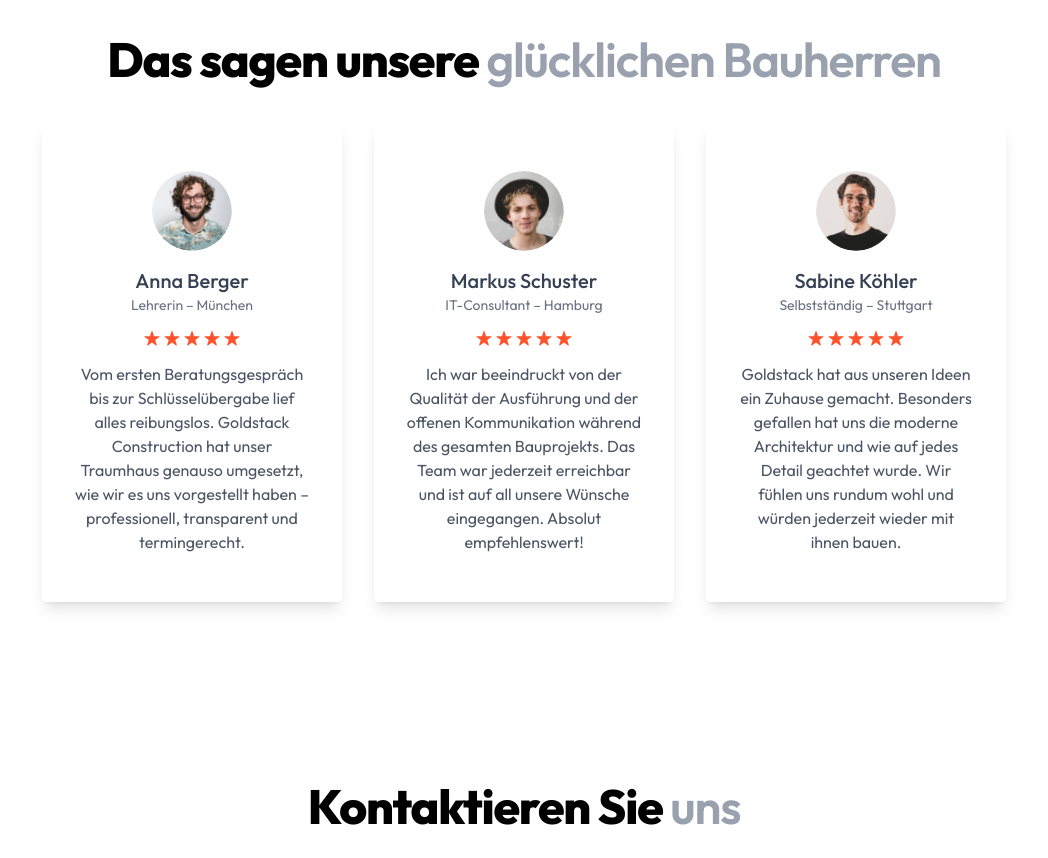
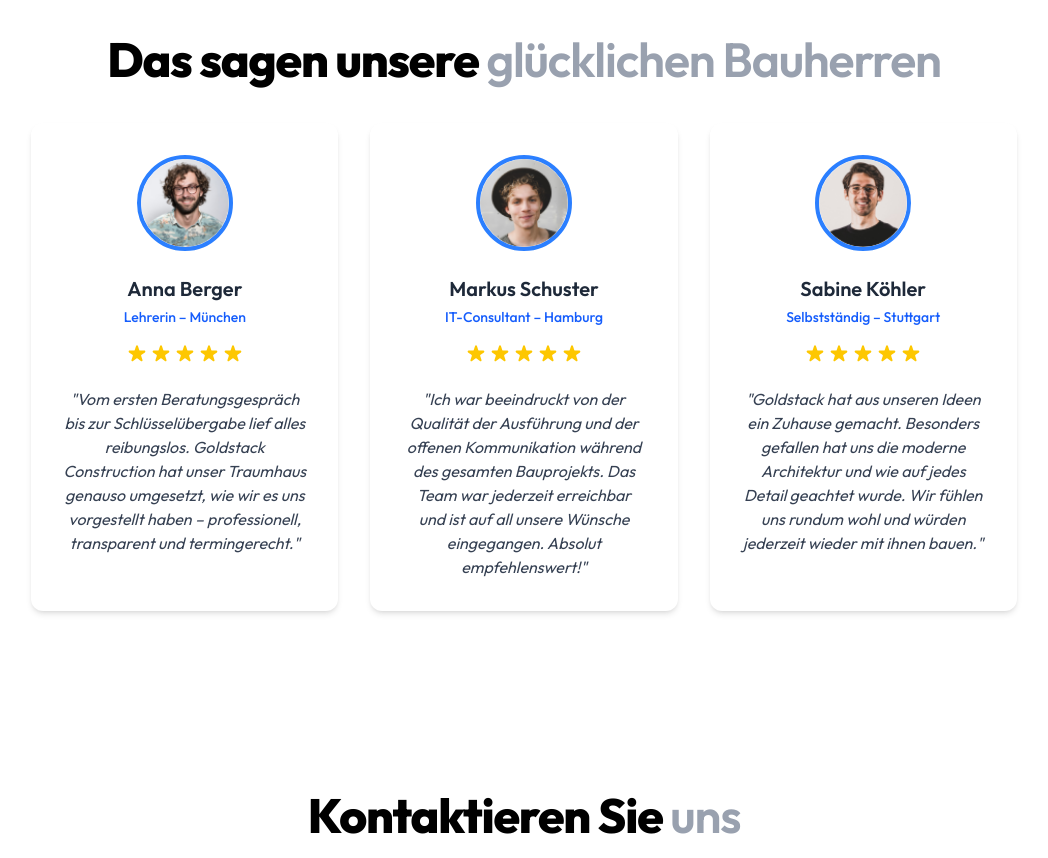
Before and after one commit to sarangan16/real-estate, a React (Vite) app: page / in a window 1280 px wide. Shown: the part 2480-3338 px from the top of the page, without its empty margins (116-1164 px from the left). Built offline with nearby package versions, Linux system fonts and the light colour scheme.

Commit message:
changes in tesimonial design pushed and fixe

```diff
--- a/src/components/Testimonial.jsx
+++ b/src/components/Testimonial.jsx
@@ -23,23 +23,35 @@ const Testimonial = () => {
         {testimonialsData.map((testimonial, index) => (
           <div
             key={index}
-            className="max-w-[300px] shadow-lg rounded px-8 py-12 text-center"
+            className="w-full sm:w-[45%] lg:w-[30%] bg-white rounded-xl shadow-md p-8 flex flex-col items-center text-center transition-transform transform hover:scale-105 hover:shadow-xl"
           >
             <img
-              className="w-20 h-20 rounded-full mx-auto mb-4"
+              className="w-24 h-24 rounded-full border-4 border-blue-500 mb-6 object-cover"
               src={testimonial.image}
               alt={testimonial.alt}
             />
-            <h2 className="text-xl text-gray-700 font-medium">
+            <h2 className="text-xl font-semibold text-gray-800 mb-1">
               {testimonial.name}
             </h2>
-            <p className="text-gray-500 mb-4 text-sm">{testimonial.title}</p>
-            <div className="flex justify-center gap-1 text-red-500 mb-4">
-              {Array.from({ length: testimonial.rating }, (item, index) => (
-                <img key={index} src={assets.star_icon} />
+            <p className="text-blue-600 font-medium mb-4 text-sm">
+              {testimonial.title}
+            </p>
+            <div className="flex justify-center gap-1 text-yellow-400 mb-6">
+              {Array.from({ length: testimonial.rating }, (_, i) => (
+                <svg
+                  key={i}
+                  xmlns="http://www.w3.org/2000/svg"
+                  className="h-5 w-5 fill-current"
+                  viewBox="0 0 20 20"
+                  fill="currentColor"
+                >
+                  <path d="M9.049 2.927c.3-.921 1.603-.921 1.902 0l1.286 3.957a1 1 0 00.95.69h4.162c.969 0 1.371 1.24.588 1.81l-3.37 2.448a1 1 0 00-.364 1.118l1.286 3.957c.3.921-.755 1.688-1.54 1.118l-3.37-2.448a1 1 0 00-1.176 0l-3.37 2.448c-.784.57-1.838-.197-1.54-1.118l1.286-3.957a1 1 0 00-.364-1.118L2.063 9.384c-.783-.57-.38-1.81.588-1.81h4.162a1 1 0 00.95-.69l1.286-3.957z" />
+                </svg>
               ))}
             </div>
-            <p className="text-gray-600">{testimonial.text}</p>
+            <p className="text-gray-700 italic">
+              &quot;{testimonial.text}&quot;
+            </p>
           </div>
         ))}
       </div>
```
